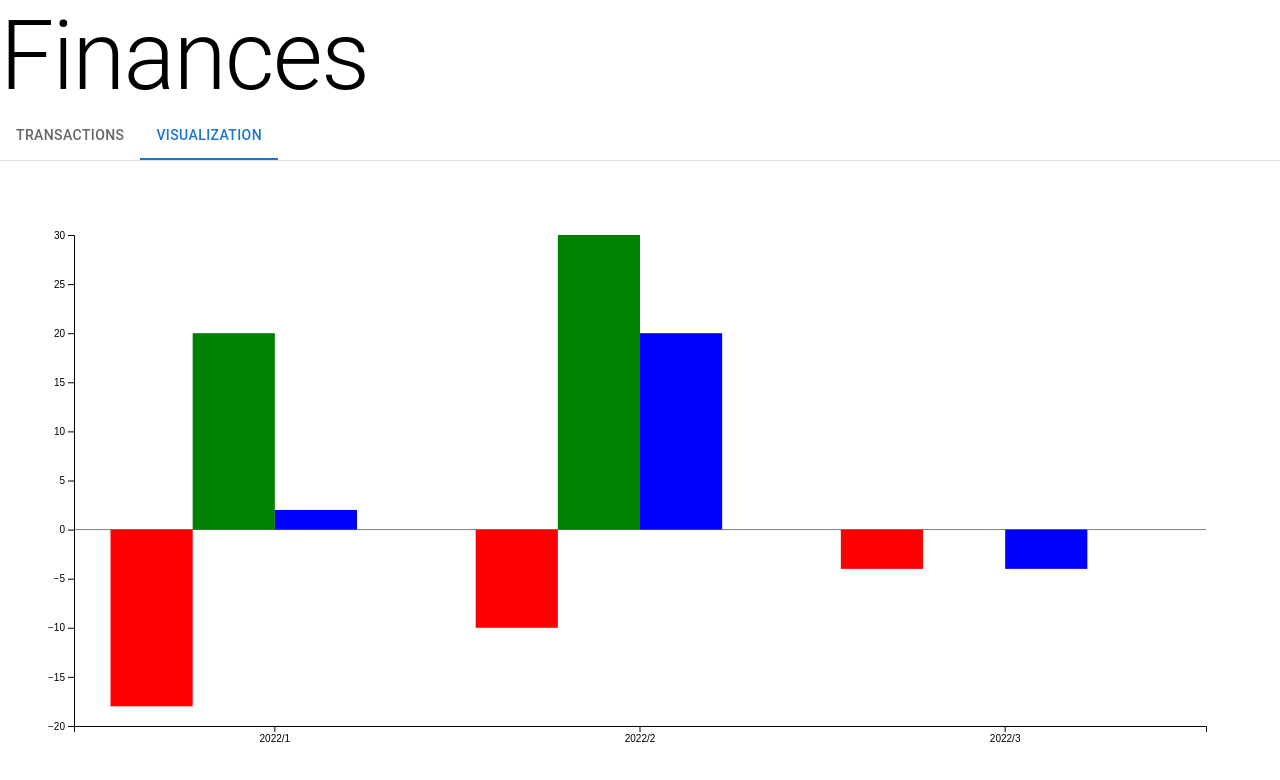
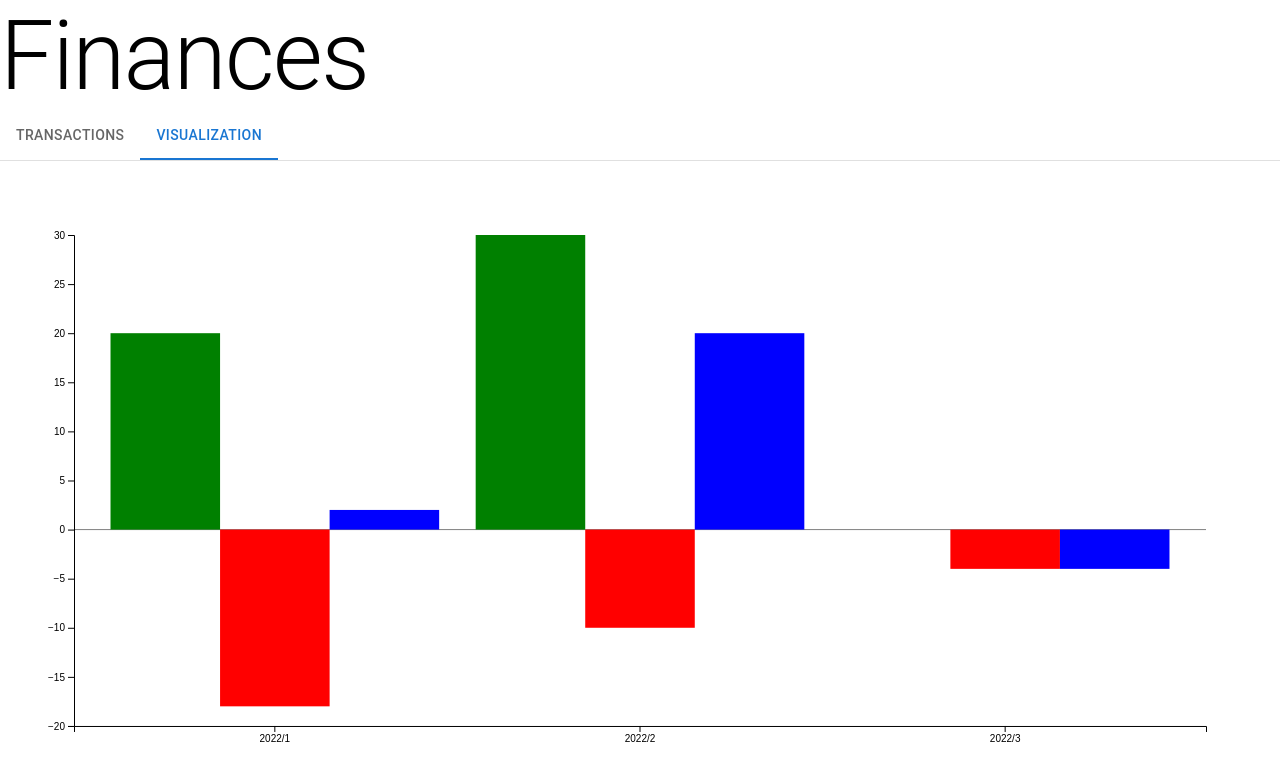
Before and after one commit to luism6n/finances-app, a React (Create React App) app: page / in a window 1280 px wide. Both pictures are taken after a click on the tab "VISUALIZATION". Shown: the top 780 px of the page. Built offline with nearby package versions, Linux system fonts and the light colour scheme.

Commit message:
tidy tooltips

```diff
--- a/src/Visualization.js
+++ b/src/Visualization.js
@@ -86,7 +86,7 @@ export default function Visualization() {
 
     return (
       <Stack>
-        <Typography>{yearMonth}</Typography>
+        <Typography>Expenses</Typography>
         {Array.from(biggestExpenses.entries())
           .sort((d1, d2) => d2[1] - d1[1])
           .map((d) => {
@@ -103,7 +103,7 @@ export default function Visualization() {
   function incomeTitle(yearMonth) {
     return (
       <Stack>
-        <Typography>{yearMonth}</Typography>
+        <Typography>Income</Typography>
         {transactions
           .filter((t) => t.amount >= 0)
           .filter((t) => t.date.format("Y/M") === yearMonth)
@@ -128,8 +128,8 @@ export default function Visualization() {
 
     return (
       <Stack>
-        <Typography>{yearMonth}</Typography>
-        <Typography variant="body2">Net: {net}</Typography>
+        <Typography>Net</Typography>
+        <Typography variant="body2">Total: {net}</Typography>
       </Stack>
     );
   }
@@ -140,44 +140,45 @@ export default function Visualization() {
         <g className="xAxis"></g>
         <path className="lineAtZero"></path>
         <g className="yAxis"></g>
+        <g className="income">
+          {Array.from(income.entries()).map((d) => {
+            return (
+              <Tooltip key={d[0]} title={incomeTitle(d[0])}>
+                <rect
+                  x={xScale(d[0])}
+                  y={yScale(d[1])}
+                  height={Math.abs(yScale(0) - yScale(d[1]))}
+                  width={xScale.bandwidth() / 3}
+                  style={{ fill: "green" }}
+                ></rect>
+              </Tooltip>
+            );
+          })}
+        </g>
         <g className="expenses">
           {Array.from(expenses.entries()).map((d) => {
             return (
               <Tooltip key={d[0]} title={expensesTitle(d[0])}>
                 <rect
-                  x={xScale(d[0])}
+                  x={xScale(d[0]) + xScale.bandwidth() / 3}
                   y={yScale(0)}
                   height={Math.abs(yScale(0) - yScale(d[1]))}
-                  width={xScale.bandwidth() / 4}
+                  width={xScale.bandwidth() / 3}
                   style={{ fill: "red" }}
                 ></rect>
               </Tooltip>
             );
           })}
         </g>
-        <g className="income"></g>
-        {Array.from(income.entries()).map((d) => {
-          return (
-            <Tooltip key={d[0]} title={incomeTitle(d[0])}>
-              <rect
-                x={xScale(d[0]) + xScale.bandwidth() / 4}
-                y={yScale(d[1])}
-                height={Math.abs(yScale(0) - yScale(d[1]))}
-                width={xScale.bandwidth() / 4}
-                style={{ fill: "green" }}
-              ></rect>
-            </Tooltip>
-          );
-        })}
         <g className="net">
           {Array.from(net.entries()).map((d) => {
             return (
               <Tooltip key={d[0]} title={netTitle(d[0])}>
                 <rect
-                  x={xScale(d[0]) + (2 * xScale.bandwidth()) / 4}
+                  x={xScale(d[0]) + (2 * xScale.bandwidth()) / 3}
                   y={Math.min(yScale(0), yScale(d[1]))}
                   height={Math.abs(yScale(0) - yScale(d[1]))}
-                  width={xScale.bandwidth() / 4}
+                  width={xScale.bandwidth() / 3}
                   style={{ fill: "blue" }}
                 ></rect>
               </Tooltip>
```
